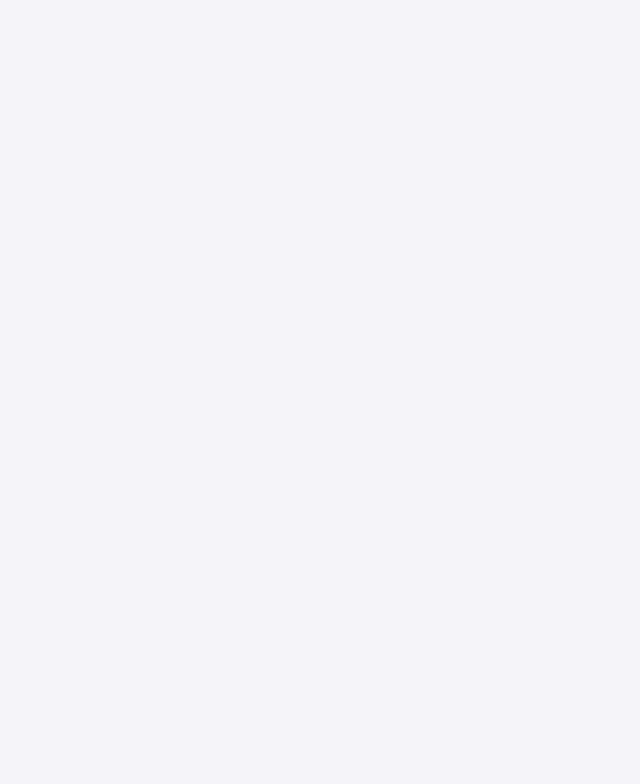
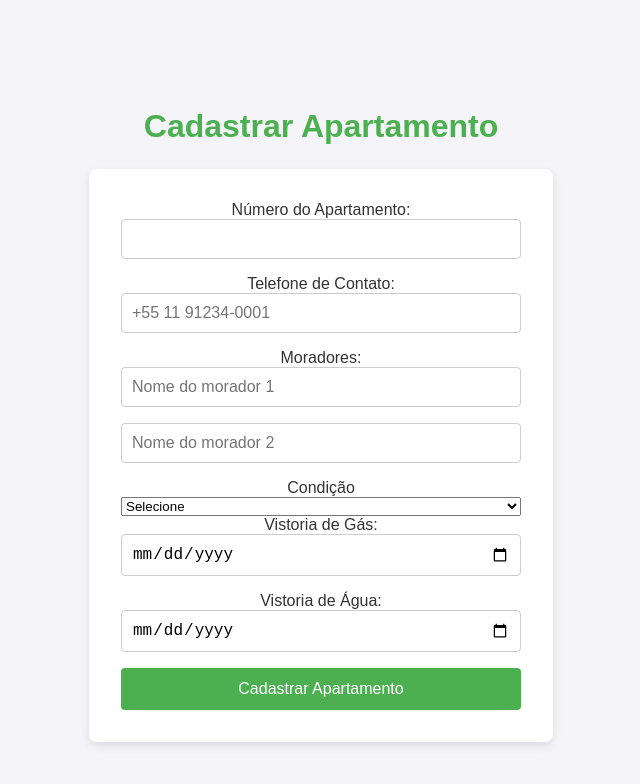
Before and after one commit to horadoqa/HabitApp, a React (Create React App) app in the folder fe/habitatapp/: page /apartamento/cadastrar in a window 1280 px wide. Before the commit this address had no page. Shown: the top 784 px of the page, without its empty margins (319-959 px from the left). Built offline with nearby package versions, Linux system fonts and the light colour scheme.

Commit message:
Corrigindo rotas

```diff
--- a/fe/habitatapp/src/App.js
+++ b/fe/habitatapp/src/App.js
@@ -1,10 +1,18 @@
 import React, { useState } from 'react';
 import { BrowserRouter as Router, Routes, Route } from 'react-router-dom';
+
+// Importando os componentes de Home
 import HealthCheck from './pages/HealthCheck';
 import Login from './pages/Login';
-import Usuario from './pages/Usuario/Cadastrar';
-import Apartamento from './pages/Apartamento/Cadastrar';
 import Home from './pages/Home/Home';
+
+// Importando os componentes de Usuários
+import CadastrarApartamento from './pages/Apartamento/Cadastrar';
+import CadastrarUsuario from './pages/Usuario/Cadastrar';
+
+// Importando os componentes de Apartamento
+import AlterarApartamento from './pages/Apartamento/Alterar';
+import BuscarApartamento from './pages/Apartamento/Buscar';
 
 const App = () => {
   const [token, setToken] = useState('');
@@ -19,16 +27,16 @@ const App = () => {
 
         <Route path="/home" element={<Home />} />
 
-        {/* Rota para Usuário*/}
-        <Route path="/usuario" element={<Usuario />} />
+        {/* Rota para Usuário */}
+        <Route path="/cadastrar" element={<CadastrarUsuario />} />
 
-        {/* Rota para Apartamento*/}
-        <Route path="/apartamento" element={<Apartamento />} />
-
+        {/* Rota para Apartamento */}
+        <Route path="/apartamento/cadastrar" element={<CadastrarApartamento />} />
+        <Route path="/apartamento/alterar" element={<AlterarApartamento />} />
+        <Route path="/apartamento/buscar" element={<BuscarApartamento />} />
       </Routes>
     </Router>
   );
 };
 
-
 export default App;
--- a/fe/habitatapp/src/pages/Apartamento/Cadastrar.js
+++ b/fe/habitatapp/src/pages/Apartamento/Cadastrar.js
@@ -1,4 +1,5 @@
 import React, { useState } from 'react';
+import axios from 'axios';
 
 const Apartamento = () => {
   const [apartamento, setApartamento] = useState('');
@@ -6,7 +7,7 @@ const Apartamento = () => {
   const [moradores, setMoradores] = useState(['', '']);
   const [vistoriaGás, setVistoriaGás] = useState('');
   const [vistoriaÁgua, setVistoriaÁgua] = useState('');
-  const [tipoPessoa, setTipoPessoa] = useState(''); // Estado para o tipo (Locador ou Locatário)
+  const [tipoPessoa, setTipoPessoa] = useState('');
 
   // Função para atualizar o estado dos moradores
   const handleMoradorChange = (index, value) => {
@@ -16,7 +17,7 @@ const Apartamento = () => {
   };
 
   // Função para lidar com o envio do formulário
-  const handleSubmit = (e) => {
+  const handleSubmit = async (e) => {
     e.preventDefault();
 
     // Criar o objeto do apartamento
@@ -24,7 +25,7 @@ const Apartamento = () => {
       apartamento,
       telefone_contato: telefoneContato,
       moradores,
-      tipo_pessoa: tipoPessoa, // Adicionando tipo de pessoa (Locador ou Locatário)
+      tipo_pessoa: tipoPessoa,
       vistoria: {
         gás: vistoriaGás,
         água: vistoriaÁgua,
@@ -33,7 +34,26 @@ const Apartamento = () => {
 
     console.log('Dados do apartamento:', apartamentoData);
 
-    // Aqui você pode adicionar a lógica de envio para o backend
+    // Recuperar o token JWT armazenado (assumindo que você o guardou no localStorage após login)
+    const token = localStorage.getItem('token'); // ou sessionStorage.getItem('token') se usou sessionStorage
+
+    try {
+      // Enviar os dados para o servidor usando axios com o token no cabeçalho
+      const response = await axios.post('http://localhost:3000/apartamento', apartamentoData, {
+        headers: {
+          'Content-Type': 'application/json',
+          'Authorization': `Bearer ${token}`, // Adicionando o token no cabeçalho
+        },
+      });
+
+      // Exibir a resposta do servidor
+      alert('Apartamento cadastrado com sucesso!');
+      console.log('Resposta do servidor:', response.data);
+    } catch (error) {
+      // Se ocorrer um erro, exibir o erro
+      console.error('Erro ao enviar dados:', error);
+      alert(`Erro ao cadastrar apartamento: ${error.response ? error.response.data.message : error.message}`);
+    }
   };
 
   return (
@@ -110,8 +130,6 @@ const Apartamento = () => {
             required
           />
 
-
-
           <button type="submit">Cadastrar Apartamento</button>
         </form>
       </div>
--- a/fe/habitatapp/src/pages/Login.js
+++ b/fe/habitatapp/src/pages/Login.js
@@ -69,7 +69,7 @@ const Login = ({ setToken }) => {
 
           {/* Botão de navegação para o cadastro */}
           <p>
-            <button onClick={() => navigate('/usuario')}>Cadastre-se</button>
+            <button onClick={() => navigate('cadastrar')}>Cadastre-se</button>
           </p>
         </div>
       </div>
--- a/fe/habitatapp/src/pages/Usuario/Cadastrar.js
+++ b/fe/habitatapp/src/pages/Usuario/Cadastrar.js
@@ -1,6 +1,6 @@
 import React, { useState } from 'react';
 import axios from 'axios';
-import './Cadastrar.css';
+
 
 const Cadastro = () => {
   const [nome, setNome] = useState('');
```
Also changed, not shown: fe/habitatapp/src/pages/Apartamento/Cadastrar.css (renamed from fe/habitatapp/src/pages/Usuario/Cadastrar.css), 1 other file (tests, documents, lock files or other folders).
